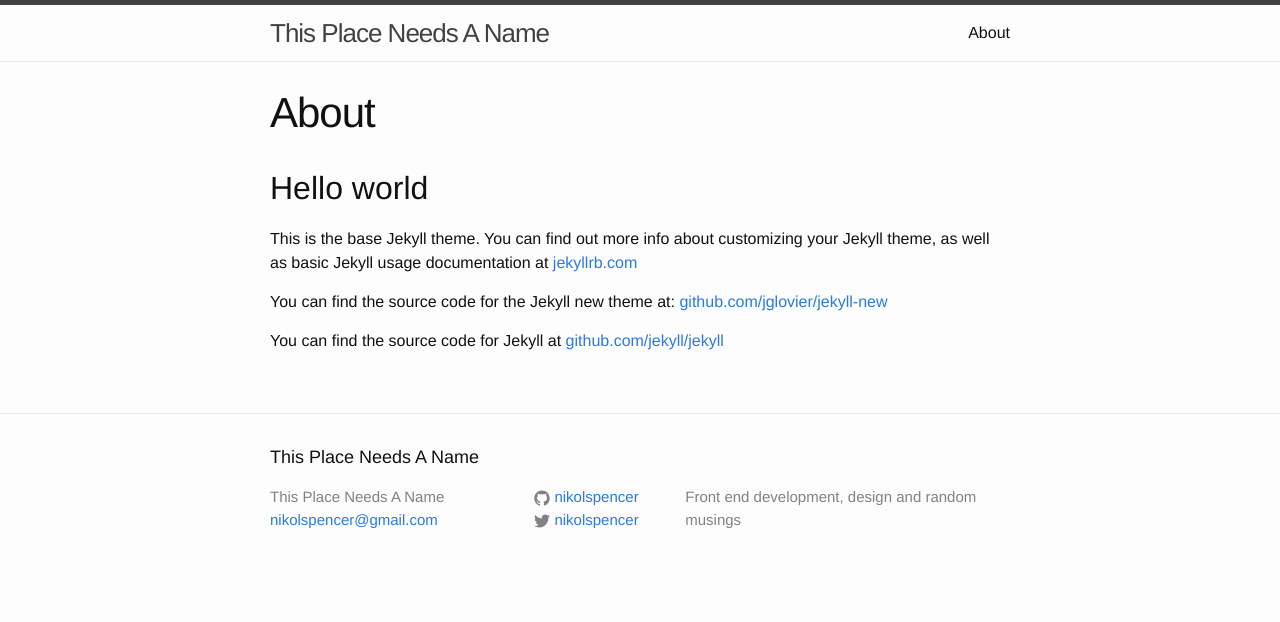
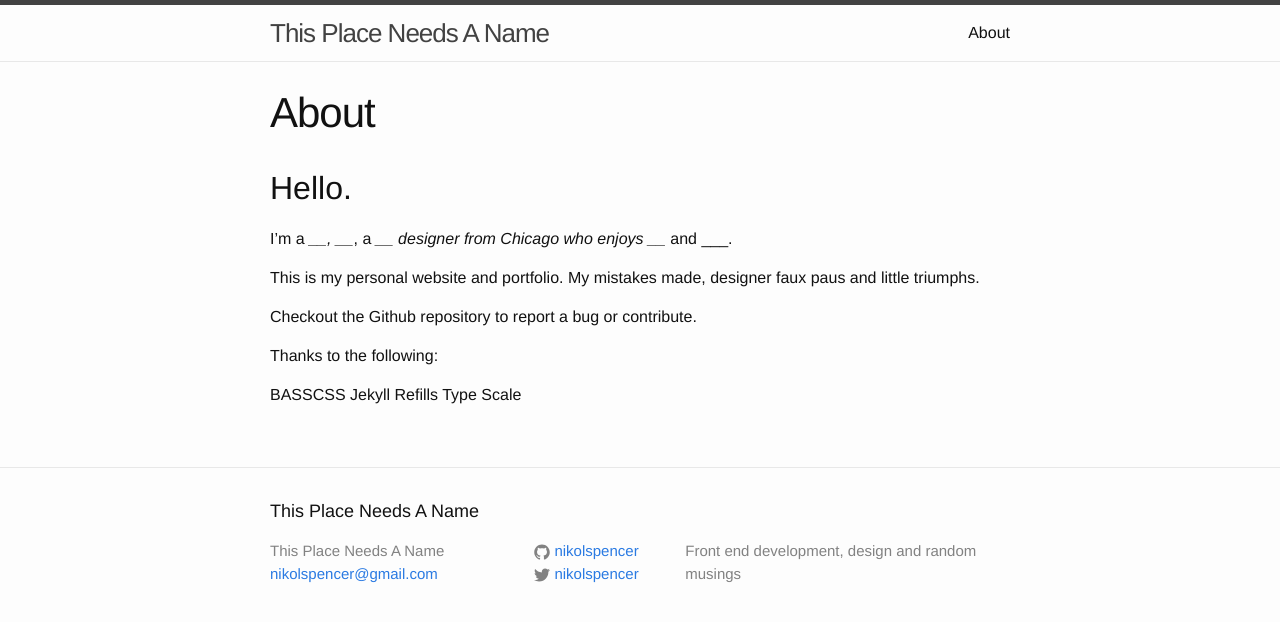
Before and after one commit to nikolspencer/nikolspencer, a Jekyll site: the page built from about.md, in a window 1280 px wide. Shown: the top 622 px of the page. Built offline with Jekyll 4.4.1, drawn with Linux system fonts in a browser that asks for light colours.

Commit message:
Updated about.md

```diff
--- a/about.md
+++ b/about.md
@@ -2,10 +2,20 @@
 layout: page
 title: About
 permalink: /about/
+published: true
 ---
-##Hello world
-This is the base Jekyll theme. You can find out more info about customizing your Jekyll theme, as well as basic Jekyll usage documentation at [jekyllrb.com](http://jekyllrb.com/)
 
-You can find the source code for the Jekyll new theme at: [github.com/jglovier/jekyll-new](https://github.com/jglovier/jekyll-new)
+##Hello.
 
-You can find the source code for Jekyll at [github.com/jekyll/jekyll](https://github.com/jekyll/jekyll)
+I’m a ___, ___, a ___ designer from Chicago who enjoys ___ and ___.
+
+This is my personal website and portfolio. My mistakes made, designer faux paus and little triumphs.
+
+Checkout the Github repository to report a bug or contribute.
+
+Thanks to the following:
+
+BASSCSS
+Jekyll
+Refills
+Type Scale
```
